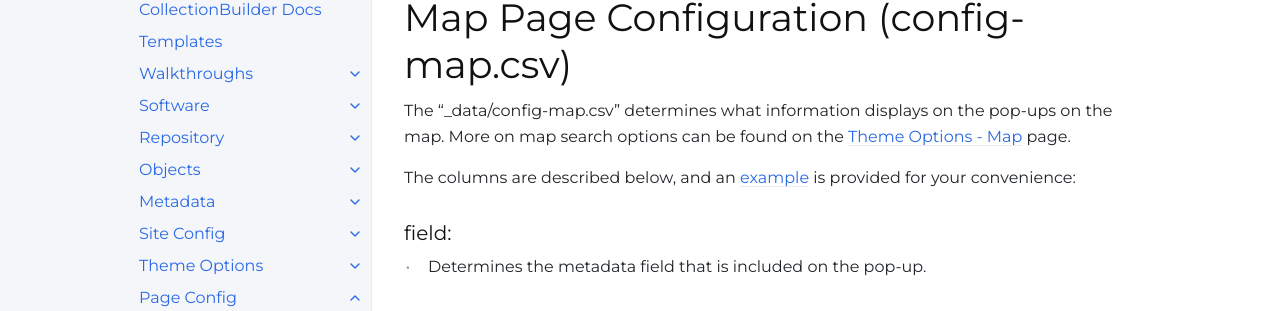
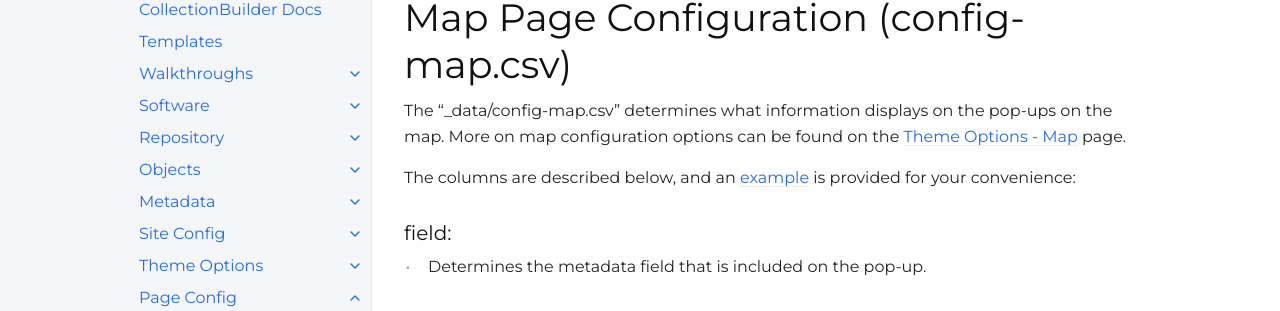
Before and after one commit to CollectionBuilder/cb-docs, a Jekyll site: the page built from docs/customization/config-map.md, in a window 1280 px wide and 1049 px high. Shown: the part 114-425 px from the top of the window. Built offline with Jekyll 4.4.1, drawn with Linux system fonts in a browser that asks for light colours; comment, search, counter and statistics services are not loaded.

Commit message:
catch up on change log

```diff
--- a/docs/customization/config-map.md
+++ b/docs/customization/config-map.md
@@ -6,7 +6,8 @@ nav_order: 4
 
 # Map Page Configuration (config-map.csv)
 
-The "_data/config-map.csv" determines what information displays on the pop-ups on the map. More on map search options can be found on the [Theme Options - Map]({{ '/docs/theme/map/' | relative_url }}) page.
+The "_data/config-map.csv" determines what information displays on the pop-ups on the map.
+More on map configuration options can be found on the [Theme Options - Map]({{ '/docs/theme/map/' | relative_url }}) page.
 
 The columns are described below, and an [example](#example) is provided for your convenience:
 
```
Also changed, not shown: _change-log/auto-center-map.md (added, +10 -0 lines), _change-log/gemfile-updates.md (added, +9 -0 lines), _change-log/heading-level-includes.md (added, +8 -0 lines), _change-log/sass-migration.md (added, +7 -0 lines).
